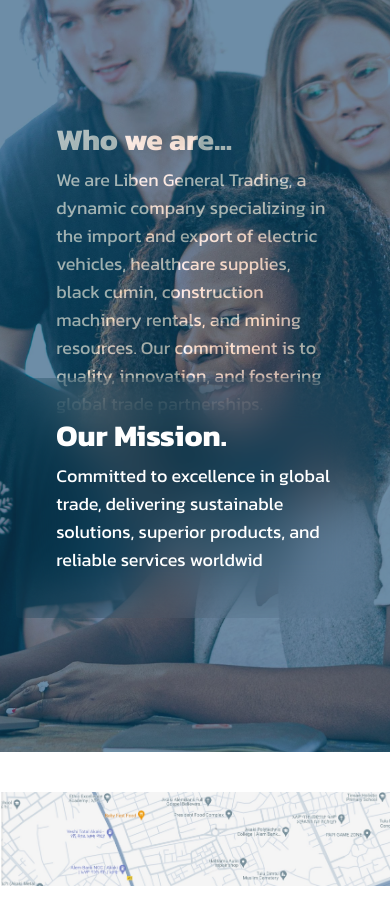
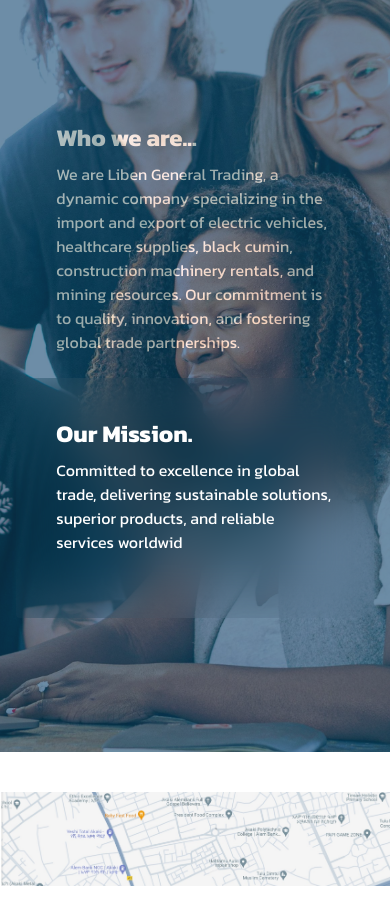
Before and after one commit to frewcm/liben_general_trading, a React (Vite) app: page / in a window 390 px wide. Shown: the part 5100-6008 px from the top of the page. Built offline with nearby package versions, Linux system fonts and the light colour scheme.

Commit message:
resposive

```diff
--- a/src/components/welcome/WelcomeFour.jsx
+++ b/src/components/welcome/WelcomeFour.jsx
@@ -8,8 +8,10 @@ export default function WelcomeFour() {
       />
       <div className="w-11/12 mx-auto h-full flex flex-col justify-center gap-4 text-white">
         <div className="mt-10 w-full md:w-2/3 lg:w-1/2 h-60 rounded flex flex-col p-10">
-          <p className="text-3xl font-kanit font-bold">Who we are...</p>
-          <p className="text-lg font-kanit py-2">
+          <p className="text-2xl md:text-3xl font-kanit font-bold">
+            Who we are...
+          </p>
+          <p className="text-md md:text-lg font-kanit py-2">
             We are Liben General Trading, a dynamic company specializing in the
             import and export of electric vehicles, healthcare supplies, black
             cumin, construction machinery rentals, and mining resources. Our
@@ -18,8 +20,10 @@ export default function WelcomeFour() {
           </p>
         </div>
         <div className="mt-10 w-full md:w-2/3 lg:w-1/2 h-60  rounded backdrop-blur-xl flex flex-col p-10">
-          <p className="text-3xl font-kanit font-bold">Our Mission.</p>
-          <p className="text-lg font-kanit py-2">
+          <p className="text-2xl md:text-3xl font-kanit font-bold">
+            Our Mission.
+          </p>
+          <p className="text-md md:text-lg font-kanit py-2">
             Committed to excellence in global trade, delivering sustainable
             solutions, superior products, and reliable services worldwid
           </p>
```
